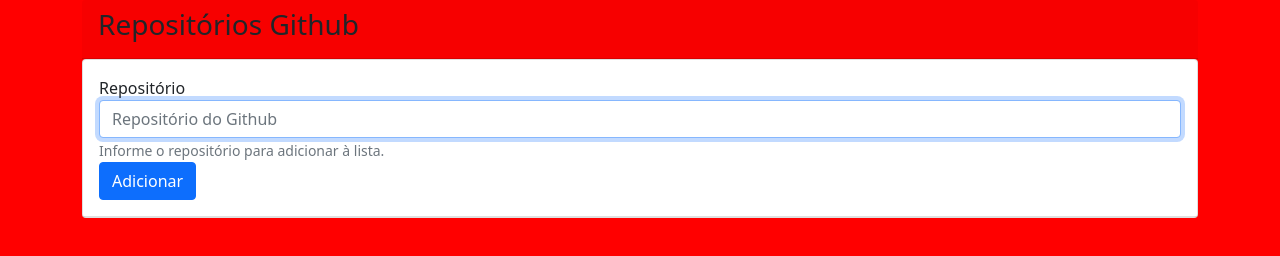
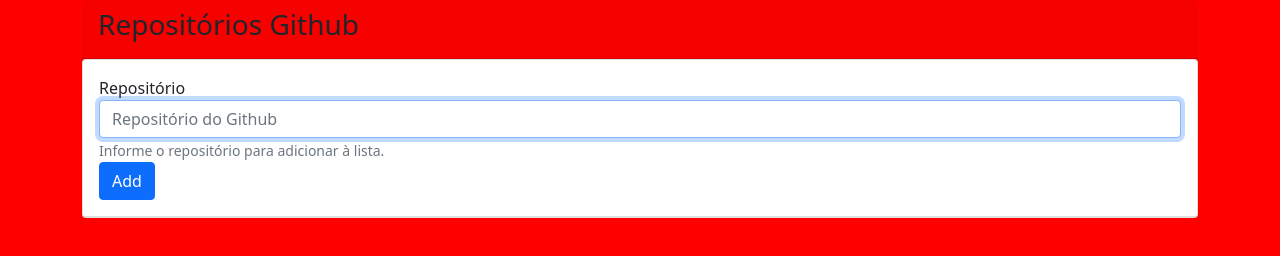
Before and after one commit to leonardobmessias/Curso-Javascript, a website built with webpack: page GeekUniversity/Projeto2/public/index.html in a window 1280 px wide. Built offline with nearby package versions, Linux system fonts and the light colour scheme.

Commit message:
atualização

```diff
--- a/GeekUniversity/Projeto2/public/index.html
+++ b/GeekUniversity/Projeto2/public/index.html
@@ -21,7 +21,7 @@
                         <input type="text" class="form-control" id="repositorio" placeholder="Repositório do Github" autofocus required>
                         <small id="repositorioHelp" class="form-text text-muted">Informe o repositório para adicionar à lista.</small>
                     </div>
-                    <button type="submit" class="btn btn-primary">Adicionar</button>
+                    <button type="submit" class="btn btn-primary">Add</button>
                 </form>
             </div>
             <ul class="list-group">
```
